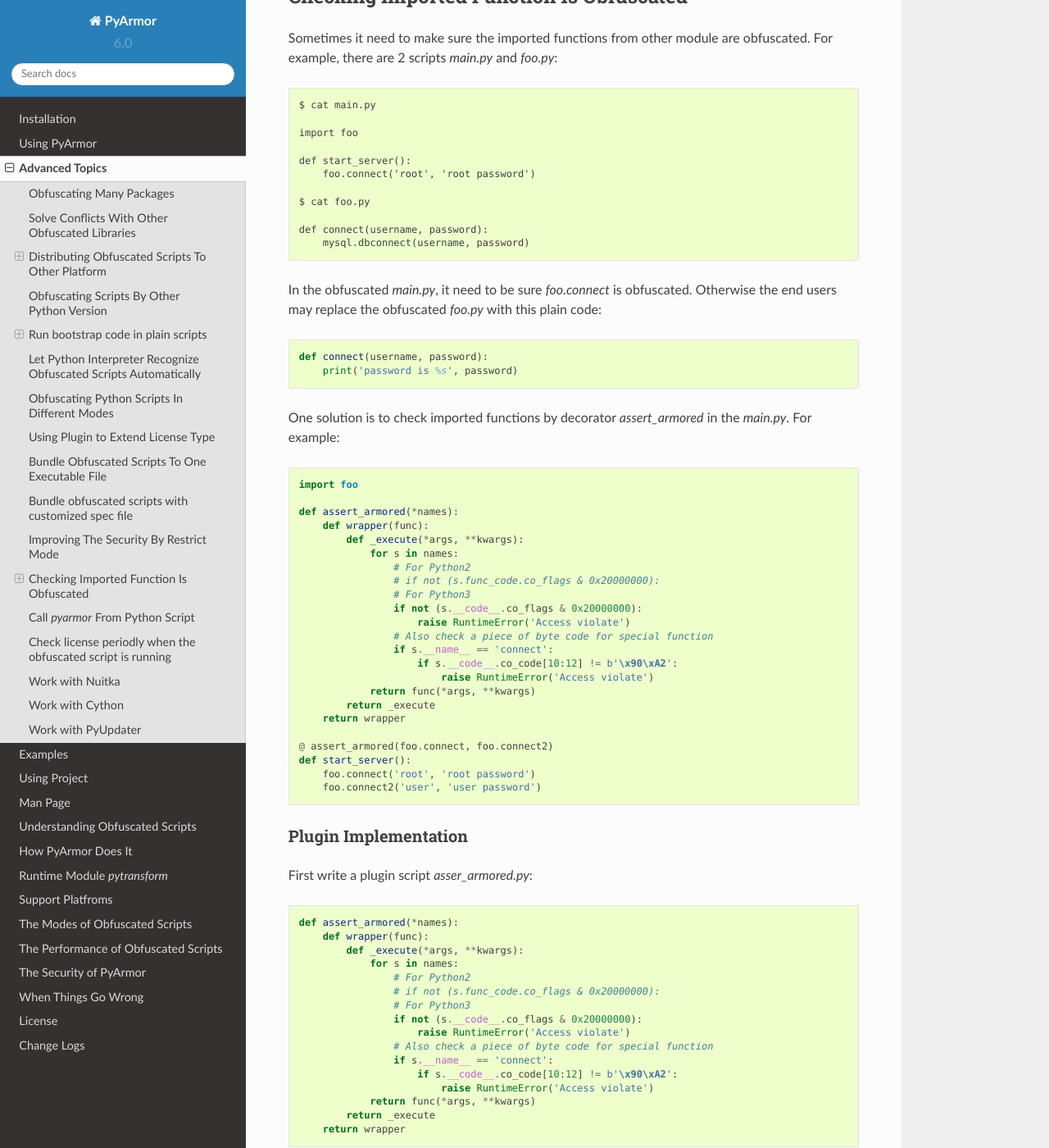
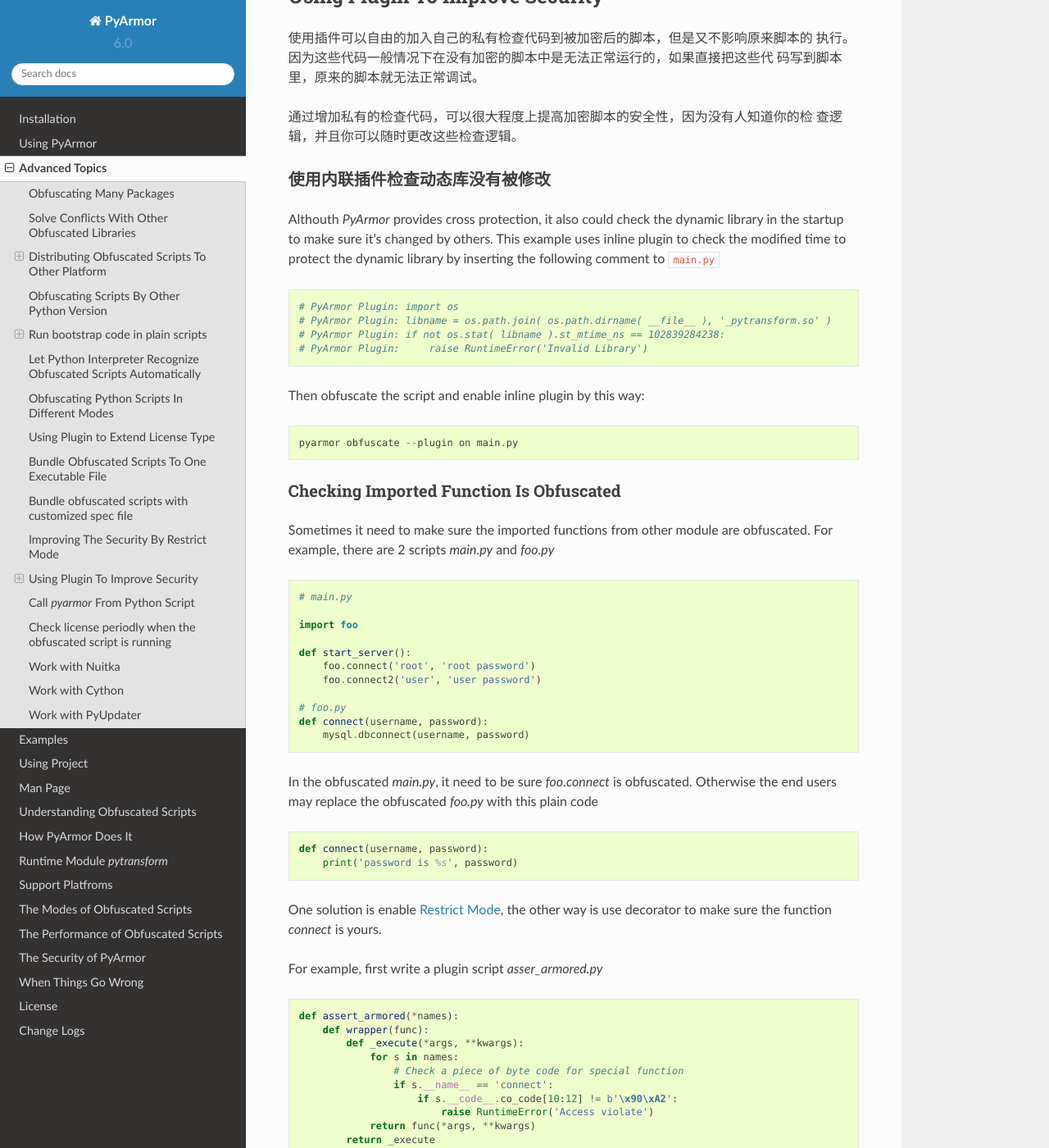
Before and after one commit to dashingsoft/pyarmor, a Sphinx documentation site: the page built from docs/advanced.rst, in a window 1280 px wide and 1400 px high, scrolled down 12973 px. Shown: the whole window at 82% size. Built offline with Sphinx 7.4.7 and the Read the Docs theme 2.0.0, drawn with Linux system fonts in a browser that asks for light colours; some of the changed text lies outside the part shown.

Commit message:
Refine plugin samples

```diff
--- a/docs/advanced.rst
+++ b/docs/advanced.rst
@@ -590,48 +590,79 @@
 More information about restrict mode, refer to :ref:`Restrict Mode`
 
 
+Using Plugin To Improve Security
+--------------------------------
+
+使用插件可以自由的加入自己的私有检查代码到被加密后的脚本，但是又不影响原来脚本的
+执行。因为这些代码一般情况下在没有加密的脚本中是无法正常运行的，如果直接把这些代
+码写到脚本里，原来的脚本就无法正常调试。
+
+通过增加私有的检查代码，可以很大程度上提高加密脚本的安全性，因为没有人知道你的检
+查逻辑，并且你可以随时更改这些检查逻辑。
+
+使用内联插件检查动态库没有被修改
+~~~~~~~~~~~~~~~~~~~~~~~~~~~~~~~~
+
+Althouth `PyArmor` provides cross protection, it also could check the dynamic
+library in the startup to make sure it's changed by others. This example uses
+inline plugin to check the modified time to protect the dynamic library by
+inserting the following comment to ``main.py``
+
+.. code:: python
+
+  # PyArmor Plugin: import os
+  # PyArmor Plugin: libname = os.path.join( os.path.dirname( __file__ ), '_pytransform.so' )
+  # PyArmor Plugin: if not os.stat( libname ).st_mtime_ns == 102839284238:
+  # PyArmor Plugin:     raise RuntimeError('Invalid Library')
+
+Then obfuscate the script and enable inline plugin by this way::
+
+  pyarmor obfuscate --plugin on main.py
+
+
 .. _checking imported function is obfuscated:
 
 Checking Imported Function Is Obfuscated
-----------------------------------------
+~~~~~~~~~~~~~~~~~~~~~~~~~~~~~~~~~~~~~~~~
 
 Sometimes it need to make sure the imported functions from other module are
-obfuscated. For example, there are 2 scripts `main.py` and `foo.py`::
+obfuscated. For example, there are 2 scripts `main.py` and `foo.py`
 
-    $ cat main.py
+.. code:: python
+
+    # main.py
 
     import foo
 
     def start_server():
         foo.connect('root', 'root password')
+        foo.connect2('user', 'user password')
 
-    $ cat foo.py
-
+    # foo.py
     def connect(username, password):
         mysql.dbconnect(username, password)
 
 In the obfuscated `main.py`, it need to be sure `foo.connect` is
 obfuscated. Otherwise the end users may replace the obfuscated `foo.py` with
-this plain code::
+this plain code
+
+.. code:: python
 
     def connect(username, password):
         print('password is %s', password)
 
-One solution is to check imported functions by decorator `assert_armored` in the
-`main.py`. For example::
+One solution is enable :ref:`restrict mode`, the other way is use decorator to
+make sure the function `connect` is yours.
 
-    import foo
+For example, first write a plugin script `asser_armored.py`
+
+.. code:: python
 
     def assert_armored(*names):
         def wrapper(func):
             def _execute(*args, **kwargs):
                 for s in names:
-                    # For Python2
-                    # if not (s.func_code.co_flags & 0x20000000):
-                    # For Python3
-                    if not (s.__code__.co_flags & 0x20000000):
-                        raise RuntimeError('Access violate')
-                    # Also check a piece of byte code for special function
+                    # Check a piece of byte code for special function
                     if s.__name__ == 'connect':
                         if s.__code__.co_code[10:12] != b'\x90\xA2':
                             raise RuntimeError('Access violate')
@@ -639,54 +670,26 @@
             return _execute
         return wrapper
 
-    @ assert_armored(foo.connect, foo.connect2)
-    def start_server():
-        foo.connect('root', 'root password')
-        foo.connect2('user', 'user password')
+Then edit `main.py` , insert plugin markers
 
-Plugin Implementation
-~~~~~~~~~~~~~~~~~~~~~
-First write a plugin script `asser_armored.py`::
-
-    def assert_armored(*names):
-        def wrapper(func):
-            def _execute(*args, **kwargs):
-                for s in names:
-                    # For Python2
-                    # if not (s.func_code.co_flags & 0x20000000):
-                    # For Python3
-                    if not (s.__code__.co_flags & 0x20000000):
-                        raise RuntimeError('Access violate')
-                    # Also check a piece of byte code for special function
-                    if s.__name__ == 'connect':
-                        if s.__code__.co_code[10:12] != b'\x90\xA2':
-                            raise RuntimeError('Access violate')
-                return func(*args, **kwargs)
-            return _execute
-        return wrapper
-
-Then edit `main.py` , insert plugin markers. For examples::
+.. code:: python
 
     import foo
 
     # {PyArmor Plugins}
 
-    # PyArmor Plugin:  @assert_armored(foo.connect, foo.connect2)
+    # PyArmor Plugin:  @assert_armored(foo.connect)
     def start_server():
         foo.connect('root', 'root password')
-        ...
 
-So the original script could be run normally when it's not obfuscated. Only when
-it's distributed, obfuscating the script with this plugin::
+Then obfuscate it with this command::
 
     pyarmor obfuscate --plugin assert_armored main.py
 
-.. note::
+.. important::
 
-   After v5.7.2, if you prefer, the marker could be this form::
-
-       # @pyarmor_assert_armored(foo.connect, foo.connect2)
-
+   The function ``assert_armored`` is sample code, it may not work in real
+   script. And for the sake of security, write your private check code.
 
 .. _call pyarmor from python script:
 
```
Also changed, not shown: docs/usage.rst (+13 -0 lines).
